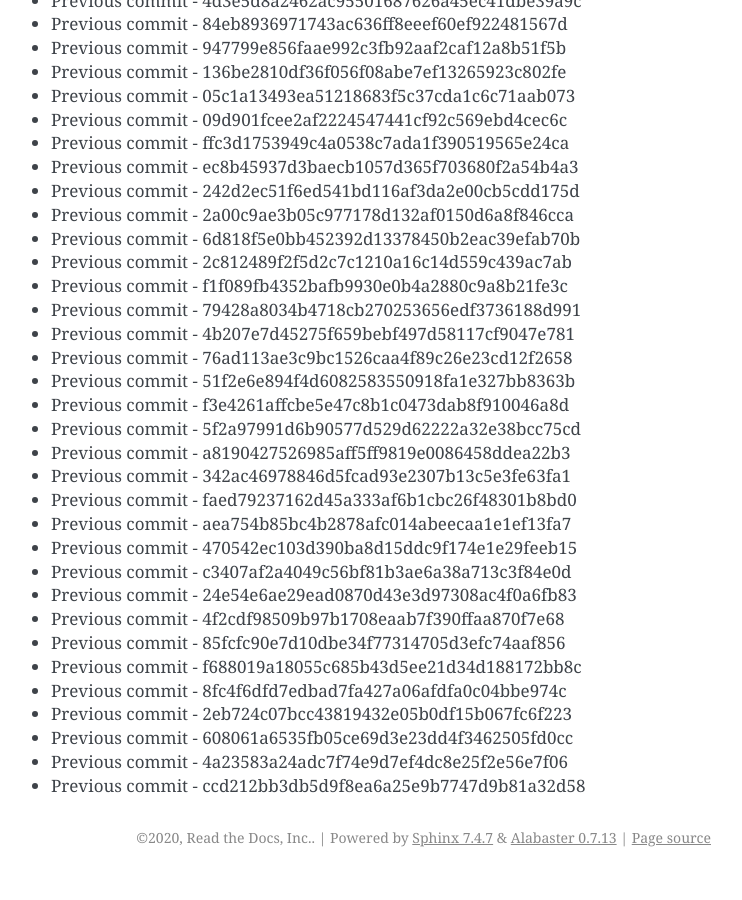
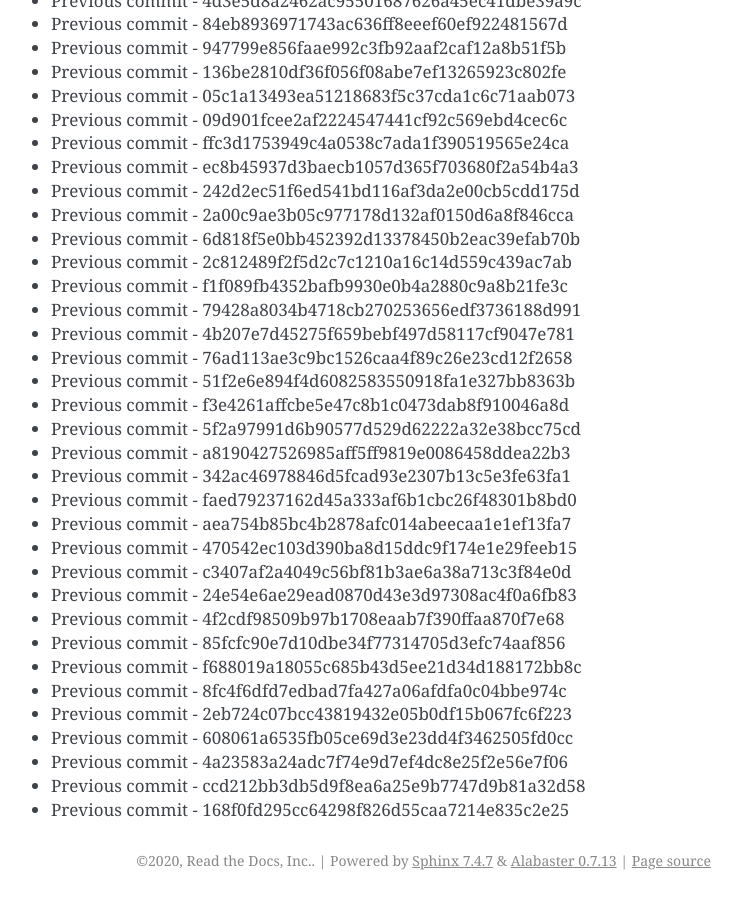
Before and after one commit to readthedocs/rtd-git-stresstest, a Sphinx documentation site: the page built from docs/updates.rst, in a window 1280 px wide and 900 px high, scrolled down 8151 px. Shown: the whole window, without its empty margins (399-1141 px from the left). Built offline with Sphinx 7.4.7, drawn with Linux system fonts in a browser that asks for light colours; before the commit the page ends 9028 px from its top, so only the background shows below that.

Commit message:
Generating commit from previous: 168f0fd295cc64298f826d55caa7214e835c2e25

```diff
--- a/docs/updates.rst
+++ b/docs/updates.rst
@@ -374,3 +374,4 @@ It can be tested for any performance characteristics.
 * Previous commit - 608061a6535fb05ce69d3e23dd4f3462505fd0cc
 * Previous commit - 4a23583a24adc7f74e9d7ef4dc8e25f2e56e7f06
 * Previous commit - ccd212bb3db5d9f8ea6a25e9b7747d9b81a32d58
+* Previous commit - 168f0fd295cc64298f826d55caa7214e835c2e25
```
